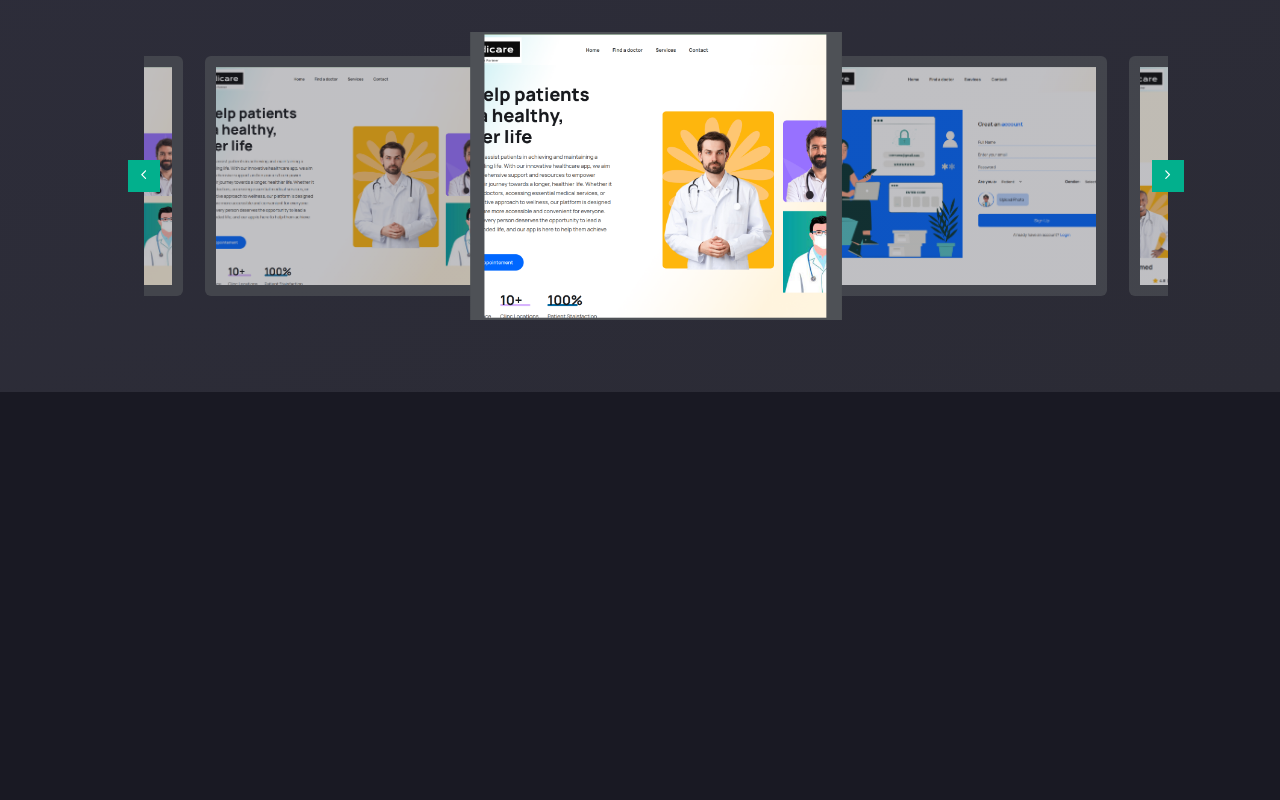
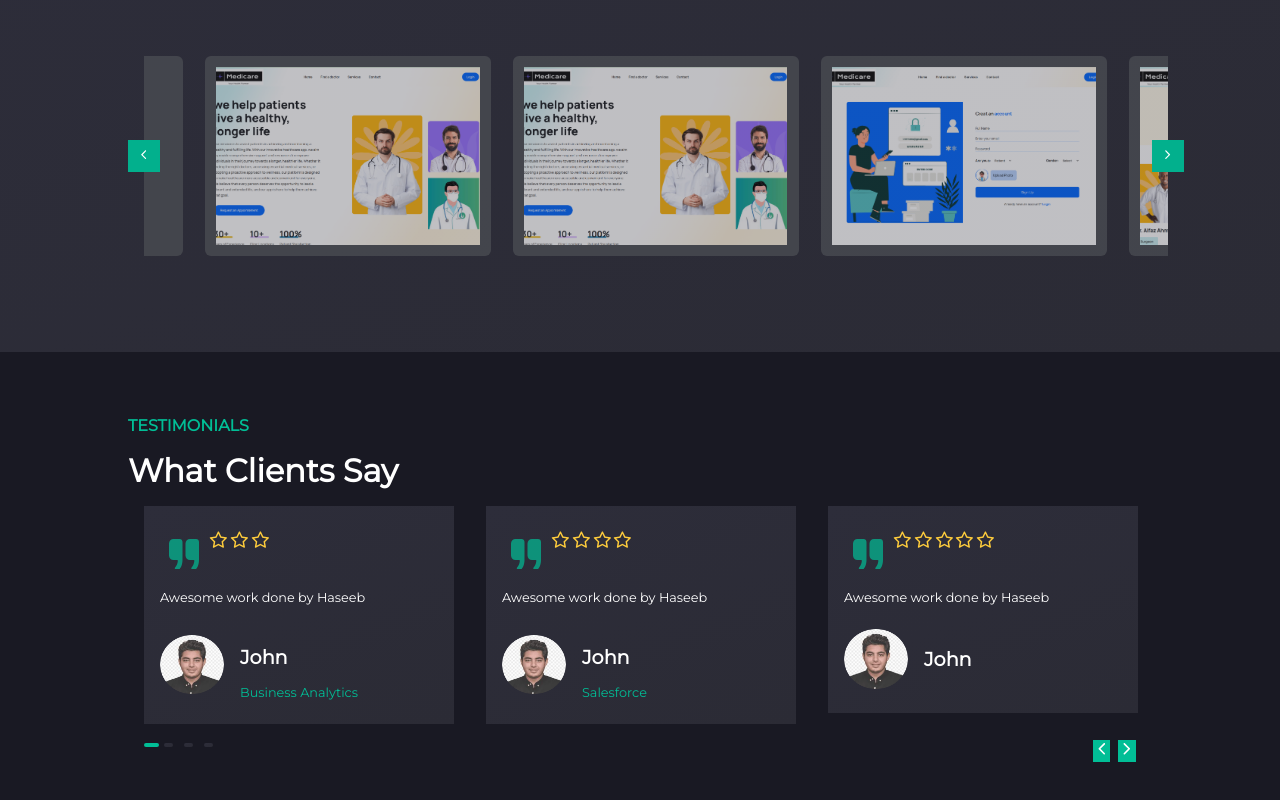
Before and after one commit to haseeb-coder/my-portfolio, a React (Vite) app: page / in a window 1280 px wide. Shown: the part 1368-2168 px from the top of the page. Before the commit the page ends 1760 px from the top, so only its background shows below. Built offline with nearby package versions, Linux system fonts and the light colour scheme.

Commit message:
add testominals

```diff
--- a/package.json
+++ b/package.json
@@ -14,6 +14,7 @@
     "react-dom": "^18.2.0",
     "react-icons": "^4.11.0",
     "react-slick": "^0.29.0",
+    "slick-carousel": "^1.8.1",
     "styled-components": "^6.0.8"
   },
   "devDependencies": {
--- a/src/App.jsx
+++ b/src/App.jsx
@@ -1,6 +1,7 @@
 import Header from "./components/Banner/Header";
 import { Banner, Container } from "./components/Banner/Header/style";
 import ProfileComponent from "./components/Banner/Profile";
+import Clients from "./components/Clients";
 import Projects from "./components/Projects";
 import { Project } from "./components/Projects/style";
 import Services from "./components/Service";
@@ -16,6 +17,8 @@ function App() {
       <Project>
         <Projects />
       </Project>
+      <Clients/>
+
     </Container>
   );
 }
--- /dev/null
+++ b/src/components/Clients/ClientSlider/index.jsx
@@ -0,0 +1,46 @@
+import React from "react";
+import PropTypes from "prop-types";
+import { IoIosQuote } from "react-icons/io";
+import { AiOutlineStar } from "react-icons/ai";
+
+import { StyledContainer, HeaderStyle ,Body,Footer} from "./style";
+
+const ClientSlider = ({ item }) => {
+  const { name, stars, img, disc, position } = item;
+  return (
+    <StyledContainer>
+      <HeaderStyle>
+        <span className="quote">
+          <IoIosQuote />
+        </span>
+        {Array(stars)
+          .fill()
+          .map((_, i) => (
+            <span className="star" key={i}>
+              <AiOutlineStar />
+            </span>
+          ))}
+      </HeaderStyle>
+      <Body>{disc}</Body>
+      <Footer>
+        <img src={img} alt={name} />
+        <div className="details">
+          <h1>{name}</h1>
+          <p>{position}</p>
+        </div>
+      </Footer>
+    </StyledContainer>
+  );
+};
+
+ClientSlider.propTypes = {
+  item: PropTypes.shape({
+    name: PropTypes.string,
+    stars: PropTypes.number,
+    img: PropTypes.string,
+    disc: PropTypes.string,
+    position: PropTypes.string,
+  }).isRequired,
+};
+
+export default ClientSlider;
--- /dev/null
+++ b/src/components/Clients/ClientSlider/style.jsx
@@ -0,0 +1,53 @@
+import styled from "styled-components";
+
+export const StyledContainer = styled.div`
+  background: linear-gradient(159deg, rgb(45, 45, 58) 0%, rgb(43, 43, 53) 100%);
+  padding: 1.5rem 1rem;
+  margin: 0 1rem;
+`;
+
+export const HeaderStyle = styled.div`
+  display: flex;
+
+  .quote {
+    font-size: 3rem;
+    color: #01be96;
+    opacity: 0.7;
+  }
+  .star {
+    color: #ffcd3c;
+    font-size: 1.3rem;
+  }
+`;
+
+export const Body = styled.p`
+  font-size: 0.8rem;
+  margin-bottom: 1.5rem;
+`;
+
+export const Footer = styled.p`
+  display: flex;
+  align-items: center;
+  gap: 1rem;
+  img {
+    width: 4rem;
+    border-radius: 50px;
+  }
+  h1 {
+    font-size: 1.2rem;
+    font-weight: 700;
+    @media (max-width: 580px) {
+      font-size: 1rem;
+    }
+    @media (max-width: 538px) {
+      font-size: 0.9rem;
+    }
+  }
+  p {
+    font-size: 0.8rem;
+    color: #01be96;
+    @media (max-width: 538px) {
+      font-size: 0.6rem;
+    }
+  }
+`;
--- a/src/components/Clients/index.jsx
+++ b/src/components/Clients/index.jsx
@@ -0,0 +1,103 @@
+import React, { useRef } from "react";
+
+import Slider from "react-slick";
+import client from "../../../assets/images/client.png";
+import { IoIosArrowBack, IoIosArrowForward } from "react-icons/io";
+
+import { StyledContainer, Testimonials, Buttonse } from "./style";
+
+import ClientSlider from "./ClientSlider";
+
+let clients = [
+  {
+    name: "John",
+    position: "Business Analytics",
+    img: client,
+    stars: 3,
+    disc: "Awesome work done by Haseeb",
+  },
+  {
+    name: "John",
+    position: "Salesforce",
+    img: client,
+    stars: 4,
+    disc: "Awesome work done by Haseeb",
+  },
+  {
+    name: "John",
+    position: "",
+    img: client,
+    stars: 5,
+    disc: "Awesome work done by Haseeb",
+  },
+  {
+    name: "John",
+    position: "",
+    img: client,
+    stars: 3,
+    disc: "Awesome work done by Haseeb",
+  },
+];
+
+var settings = {
+  dots: true,
+  infinite: true,
+  speed: 500,
+  slidesToShow: 3,
+  slidesToScroll: 1,
+  initialSlide: 0,
+  arrows: false,
+  responsive: [
+    {
+      breakpoint: 990,
+      settings: {
+        slidesToShow: 2,
+        slidesToScroll: 1,
+        infinite: true,
+        dots: true,
+      },
+    },
+    {
+      breakpoint: 600,
+      settings: {
+        slidesToShow: 2,
+        slidesToScroll: 2,
+        initialSlide: 2,
+      },
+    },
+    {
+      breakpoint: 530,
+      settings: {
+        slidesToShow: 1,
+        slidesToScroll: 1,
+      },
+    },
+  ],
+};
+
+const Clients = () => {
+  const arrowRef = useRef(null);
+  let clientsDic = "";
+  clientsDic = clients.map((item, i) => <ClientSlider item={item} key={i} />);
+  return (
+    <StyledContainer>
+      <span className="green">testimonials</span>
+      <h1>what clients say</h1>
+      <Testimonials>
+        <Slider ref={arrowRef} {...settings}>
+          {clientsDic}
+        </Slider>
+        <Buttonse>
+          <button onClick={() => arrowRef.current.slickPrev()}>
+            <IoIosArrowBack />
+          </button>
+          <button onClick={() => arrowRef.current.slickNext()}>
+            <IoIosArrowForward />
+          </button>
+        </Buttonse>
+      </Testimonials>
+    </StyledContainer>
+  );
+};
+
+export default Clients;
--- /dev/null
+++ b/src/components/Clients/style.jsx
@@ -0,0 +1,83 @@
+import styled from "styled-components";
+
+export const StyledContainer = styled.div`
+  width: 80%;
+  max-width: 1280px;
+  margin: 0 auto;
+  padding: 4rem 0;
+  @media (max-width: 840px) {
+    width: 90%;
+  }
+  span {
+    font-weight: 700;
+    text-transform: uppercase;
+  }
+
+  h1 {
+    padding-top: 1rem;
+    text-transform: capitalize;
+    margin-bottom: 1rem;
+  }
+
+  .slick-list,
+  .slick-slider,
+  .slick-track {
+    padding: 0;
+  }
+
+  .slick-dots {
+    text-align: left;
+    margin-left: 1rem;
+  }
+
+  .slick-dots li button:before {
+    content: " ";
+  }
+
+  .slick-dots li button {
+    width: 9px;
+    height: 4px;
+    background: linear-gradient(
+      159deg,
+      rgb(45, 45, 58) 0%,
+      rgb(43, 43, 53) 100%
+    );
+    padding: 0.1rem;
+    margin-top: 1rem;
+    border-radius: 50px;
+    transition: transform 400ms ease-in-out;
+  }
+
+  .slick-dots li.slick-active button {
+    background: #01be96;
+    width: 15px;
+  }
+
+  .slick-dots li {
+    margin: 0;
+  }
+`;
+
+export const Testimonials = styled.div`
+ margin-top: 2rem
+ position: relative;
+`;
+
+export const Buttonse = styled.div`
+  display: flex;
+  justify-content: flex-end;
+  margin-top: 1rem;
+  margin-right: 1rem;
+  button {
+    background-color: #01be96;
+    margin-left: 0.5rem;
+    border: none;
+    color: #fff;
+    cursor: pointer;
+    font-size: 1.1rem;
+  }
+
+  @media (max-width: 530px) {
+    display: none;
+  }
+`;
--- a/src/components/Projects/Project/style.jsx
+++ b/src/components/Projects/Project/style.jsx
@@ -1,7 +1,7 @@
 import styled from "styled-components";
 
 export const StyledContainer = styled.div`
-  height: 15rem;
+  height: 12.5rem;
   background-color: #4e5156;
   margin: 0 0.7rem;
   padding: 0.7rem;
--- a/src/components/Projects/Slider/index.jsx
+++ b/src/components/Projects/Slider/index.jsx
@@ -37,7 +37,7 @@ var settings = {
   infinite: true,
   speed: 500,
   slidesToShow: 3,
-  slidesToScroll: 3,
+  slidesToScroll: 1,
   initialSlide: 0,
   arrows: false,
   responsive: [
```
Also changed, not shown: assets/images/client.png (added), 1 other file (tests, documents, lock files or other folders).
